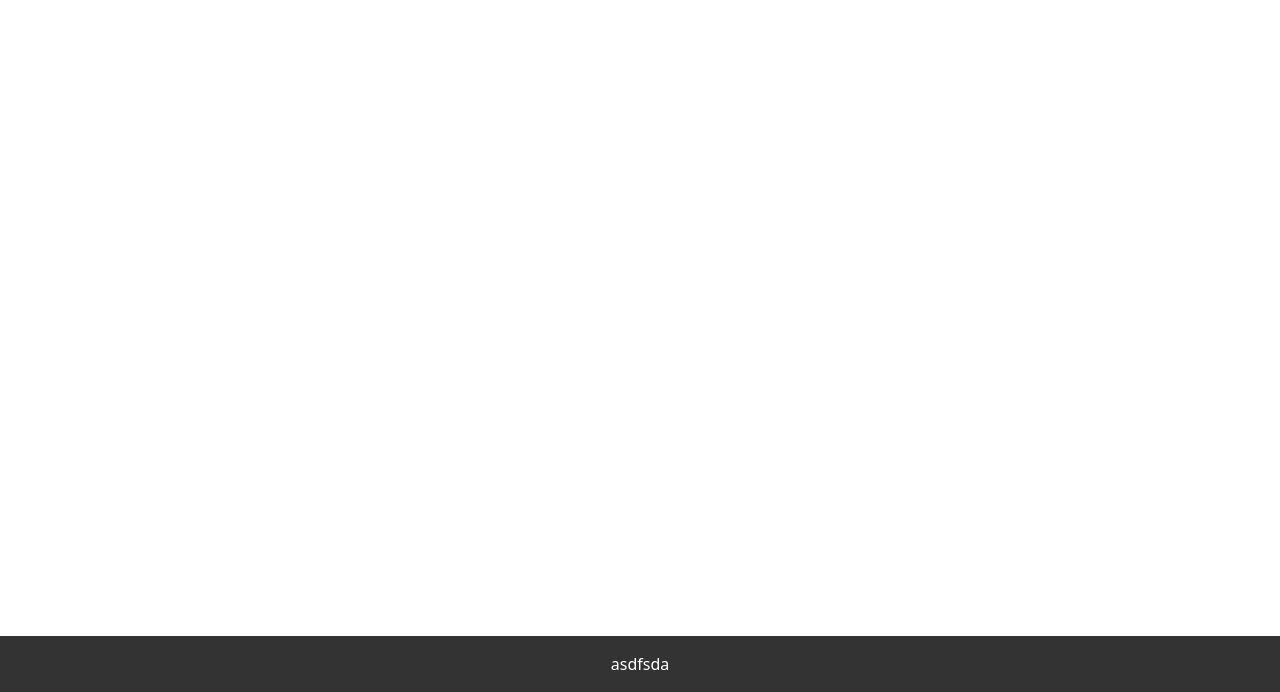
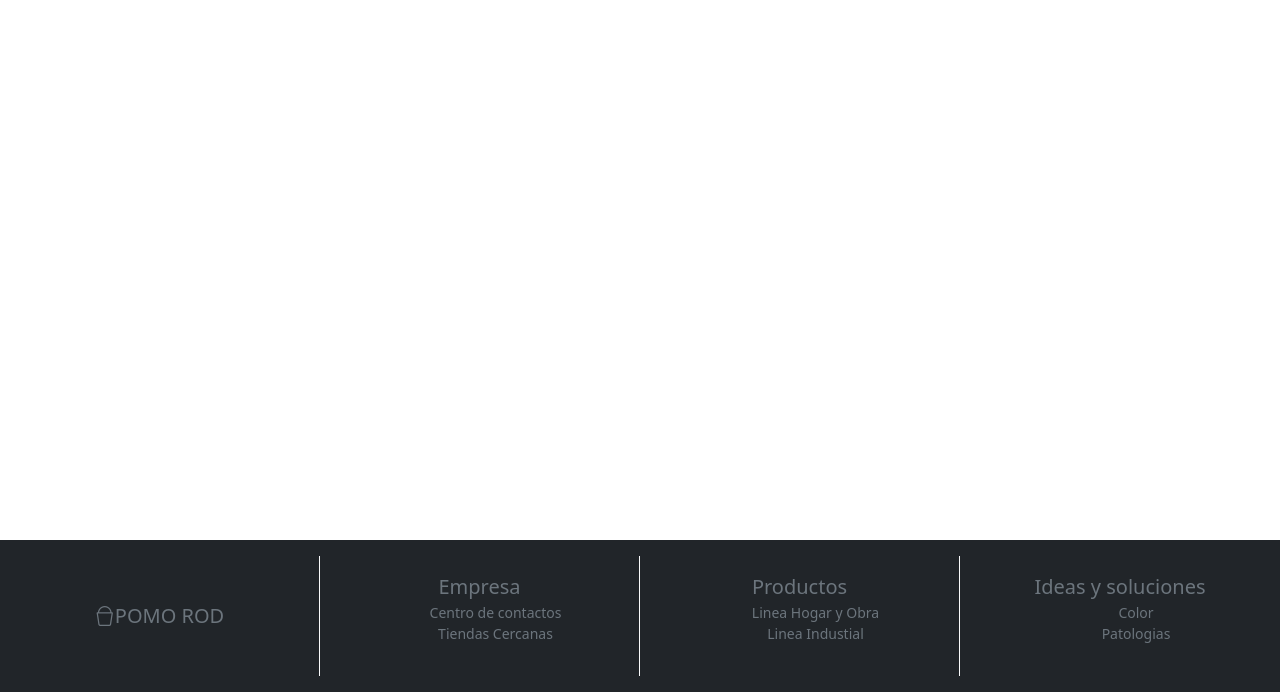
Before and after one commit to jj22-Ali/Pintureria---pag, a plain HTML site: page index.html in a window 1280 px wide. Shown: the part 108-800 px from the top of the page. Drawn offline with nearby package versions, Linux system fonts and the light colour scheme.

Commit message:
terminando borrador

```diff
--- a/css/style.css
+++ b/css/style.css
@@ -28,13 +28,26 @@ main{
     margin: 0px 2px;
 }
 
+ul {
+    list-style: none;
+    padding: 0;
+}
+
+ul li a{
+    text-decoration: none;
+    display: block;
+    color: inherit;
+    font-size: 14px;
+}
+
+ul li a:hover{
+    color: #fff;
+}
+
 
 footer{
 
-    background: #333;
-    color: #fff;
+    font-size: 20px;
     padding: 1rem;
-    text-align: center;
-
 
 }
--- a/index.html
+++ b/index.html
@@ -56,11 +56,17 @@
     <main>
 
     </main>
-    <footer>
-    asdfsda
+    <footer class="container-fluid bg-dark ">
+        <div class="row text-secondary text-center">
+            <div class="col-12 col-sm-6 col-md-3 border-end border-light p-3 d-flex justify-content-center align-items-center"><i class="bi bi-bucket"></i>POMO ROD</div>
+            <div id="elemento2" class="col-12 col-sm-6 col-md-3 border-end border-light p-3">Empresa</div>
+            <div id="elemento3" class="col-12 col-sm-6 col-md-3 border-end border-light p-3">Productos</div>
+            <div id="elemento4" class="col-12 col-sm-6 col-md-3  p-3">Ideas y soluciones</div>
+        </div>
     </footer>
     <script src="https://code.jquery.com/jquery-3.5.1.slim.min.js"></script>
     <script src="https://cdnjs.cloudflare.com/ajax/libs/popper.js/2.5.4/umd/popper.min.js"></script>
     <script src="js/bootstrap.js"></script>
+    <script src="js/footer.js"></script>
 </body>
 </html>
--- /dev/null
+++ b/js/footer.js
@@ -0,0 +1,19 @@
+const gridFooter = [
+    {id: "elemento2", items: ["Centro de contactos", "Tiendas Cercanas"]},
+    {id: "elemento3", items: ["Linea Hogar y Obra", "Linea Industial"]},
+    {id: "elemento4", items: ["Color", "Patologias"]},
+];
+
+gridFooter.forEach(elemento => {
+    const container = document.getElementById(elemento.id);
+    const ul = document.createElement("ul");
+    elemento.items.forEach(item => {
+        const li = document.createElement("li");
+        const a = document.createElement("a");
+        a.href = "#";
+        a.textContent = item;
+        li.appendChild(a);
+        ul.appendChild(li);
+    });
+    container.appendChild(ul)
+});
```
